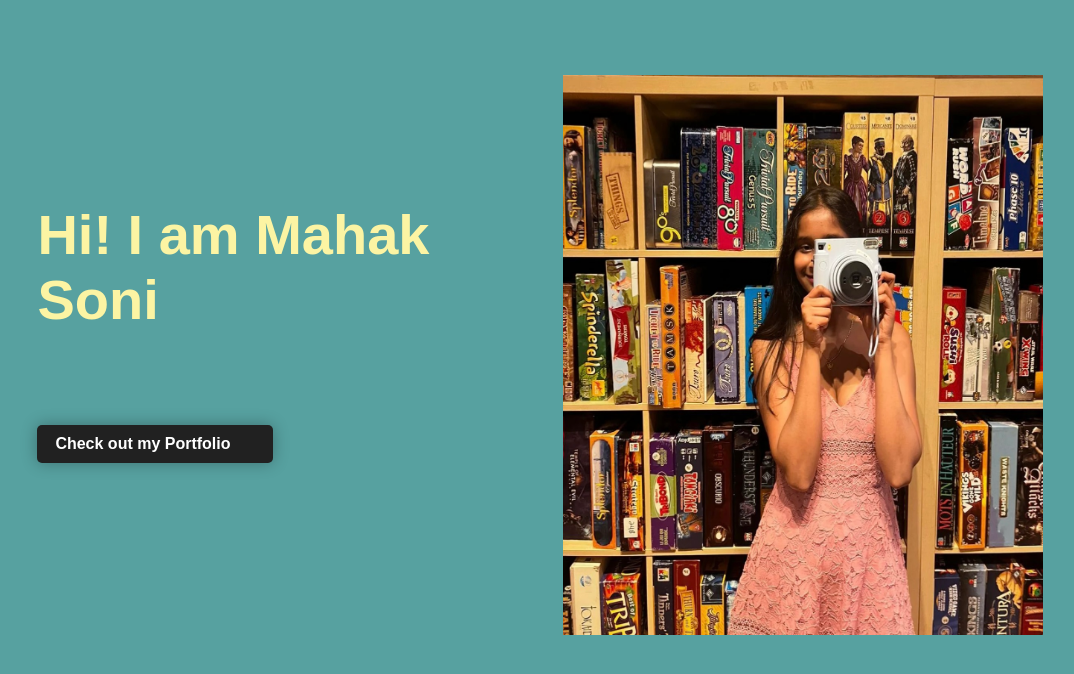
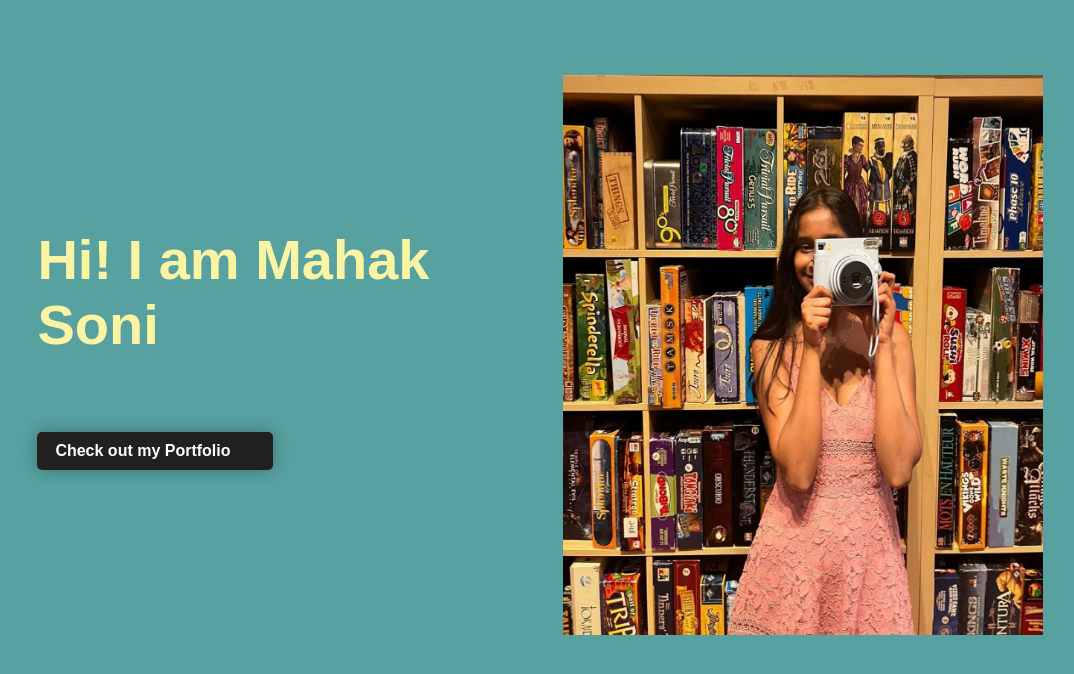
Before and after one commit to msoni2056/Culminating-, a plain HTML site: page index.html in a window 1280 px wide. Shown: the whole page, without its empty margins (132-1206 px from the left). Drawn offline with Linux system fonts and the light colour scheme.

Commit message:
Update style.css

```diff
--- a/style.css
+++ b/style.css
@@ -10,7 +10,9 @@
     margin-left: 8%;
     margin-top: 15%;
     height: 40vh;
-    width: 40vh;
+    width: 80vh;
+    display:flex;
+    flex-wrap: wrap;
 }
 .mainpage h1{
     font-size: 350%;
@@ -32,7 +34,7 @@
     width: 25vmin;
 
 }
-.images img{
+.mainpage img{
     width: 40%;
     height: 70%;
     position:absolute;
@@ -40,7 +42,6 @@
     top: 50px;
     right: 80px;
     width: 60vmin;
-
 }
 
 .layout {
```
